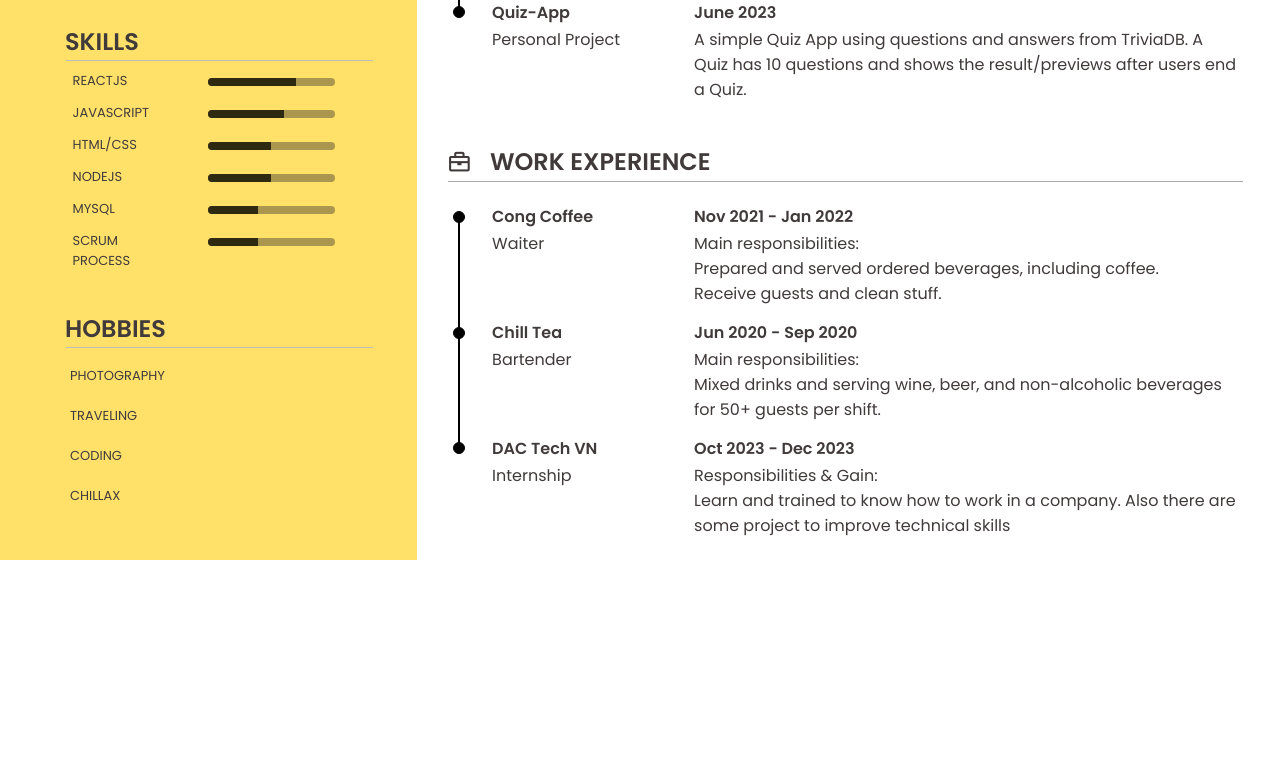
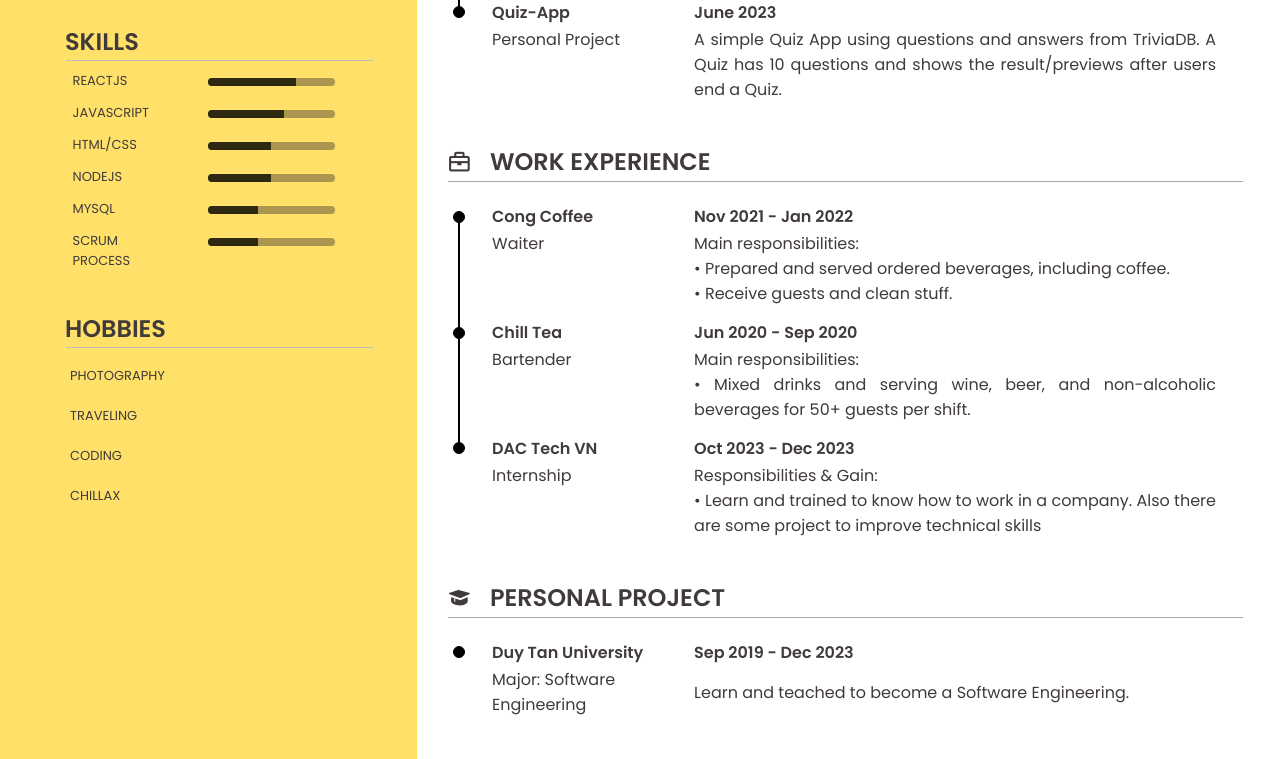
Before and after one commit to akaSolomon17/CV, a website built with Parcel: page index.html in a window 1280 px wide. Shown: the part 711-1470 px from the top of the page. Before the commit the page ends 1271 px from the top, so only its background shows below. Built offline with nearby package versions, Linux system fonts and the light colour scheme.

Commit message:
add education

```diff
--- a/index.html
+++ b/index.html
@@ -149,7 +149,7 @@
             ofwhat a Developer should do in a job, and I am also ready to learn
             more and more to improve myself.
           </p>
-          <div class="education">
+          <div class="personal_project">
             <h2>
               <i class="bx bx-code-block bx-sm"></i>
               <span>PERSONAL PROJECT</span>
@@ -162,7 +162,7 @@
               <tr>
                 <td class="w-al">Duy Tan University</td>
                 <td>
-                  <p>
+                  <p class="paragraph">
                     A website displays information about the city to make it
                     easier for tourists to travel to Da Nang. (This is my
                     college project)
@@ -178,7 +178,7 @@
               <tr>
                 <td class="w-al">Personal Project</td>
                 <td>
-                  <p>
+                  <p class="paragraph">
                     A simple Quiz App using questions and answers from TriviaDB.
                     A Quiz has 10 questions and shows the result/previews after
                     users end a Quiz.
@@ -202,9 +202,9 @@
                   <ul>
                     Main responsibilities:
                     <li>
-                      Prepared and served ordered beverages, including coffee.
+                      • Prepared and served ordered beverages, including coffee.
                     </li>
-                    <li>Receive guests and clean stuff.</li>
+                    <li>• Receive guests and clean stuff.</li>
                   </ul>
                 </td>
               </tr>
@@ -219,8 +219,8 @@
                 <td>
                   <ul>
                     Main responsibilities:
-                    <li>
-                      Mixed drinks and serving wine, beer, and non-alcoholic
+                    <li class="paragraph">
+                      • Mixed drinks and serving wine, beer, and non-alcoholic
                       beverages for 50+ guests per shift.
                     </li>
                   </ul>
@@ -237,11 +237,31 @@
                 <td>
                   <ul>
                     Responsibilities & Gain:
-                    <li>
-                      Learn and trained to know how to work in a company. Also
+                    <li class="paragraph">
+                      • Learn and trained to know how to work in a company. Also
                       there are some project to improve technical skills
                     </li>
                   </ul>
+                </td>
+              </tr>
+            </table>
+          </div>
+          <div class="education">
+            <h2>
+              <i class="bx bxs-graduation bx-sm"></i>
+              <span>PERSONAL PROJECT</span>
+            </h2>
+            <table class="t-al">
+              <tr>
+                <th class="w-al" id="bf">Duy Tan University</th>
+                <th>Sep 2019 - Dec 2023</th>
+              </tr>
+              <tr>
+                <td class="w-al">Major: Software Engineering</td>
+                <td>
+                  <p class="paragraph">
+                    Learn and teached to become a Software Engineering.
+                  </p>
                 </td>
               </tr>
             </table>
--- a/src/css/styles.css
+++ b/src/css/styles.css
@@ -244,8 +244,11 @@ ul {
 .info2-wrapped span {
   margin: 0px 0px 3px 18px;
 }
+.personal_project {
+  position: relative;
+}
 .education {
-  position: relative;
+  margin-bottom: 40px;
 }
 .info2-wrapped h2 {
   display: flex;
```
